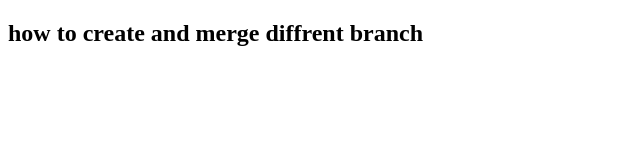
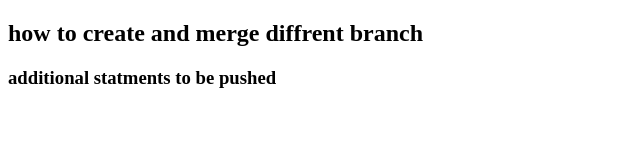
Before and after one commit to adem-mekonnen/branchiMerge, a plain HTML site: page index.html in a window 1280 px wide. Shown: the whole page, without its empty margins (0-640 px from the left). Drawn offline with Linux system fonts and the light colour scheme.

Commit message:
additional statment

```diff
--- a/index.html
+++ b/index.html
@@ -7,6 +7,6 @@
 </head>
 <body>
     <h2>how to create and merge diffrent branch </h2>
-
+    <h3>additional statments to be pushed</h3>
 </body>
 </html>
```
